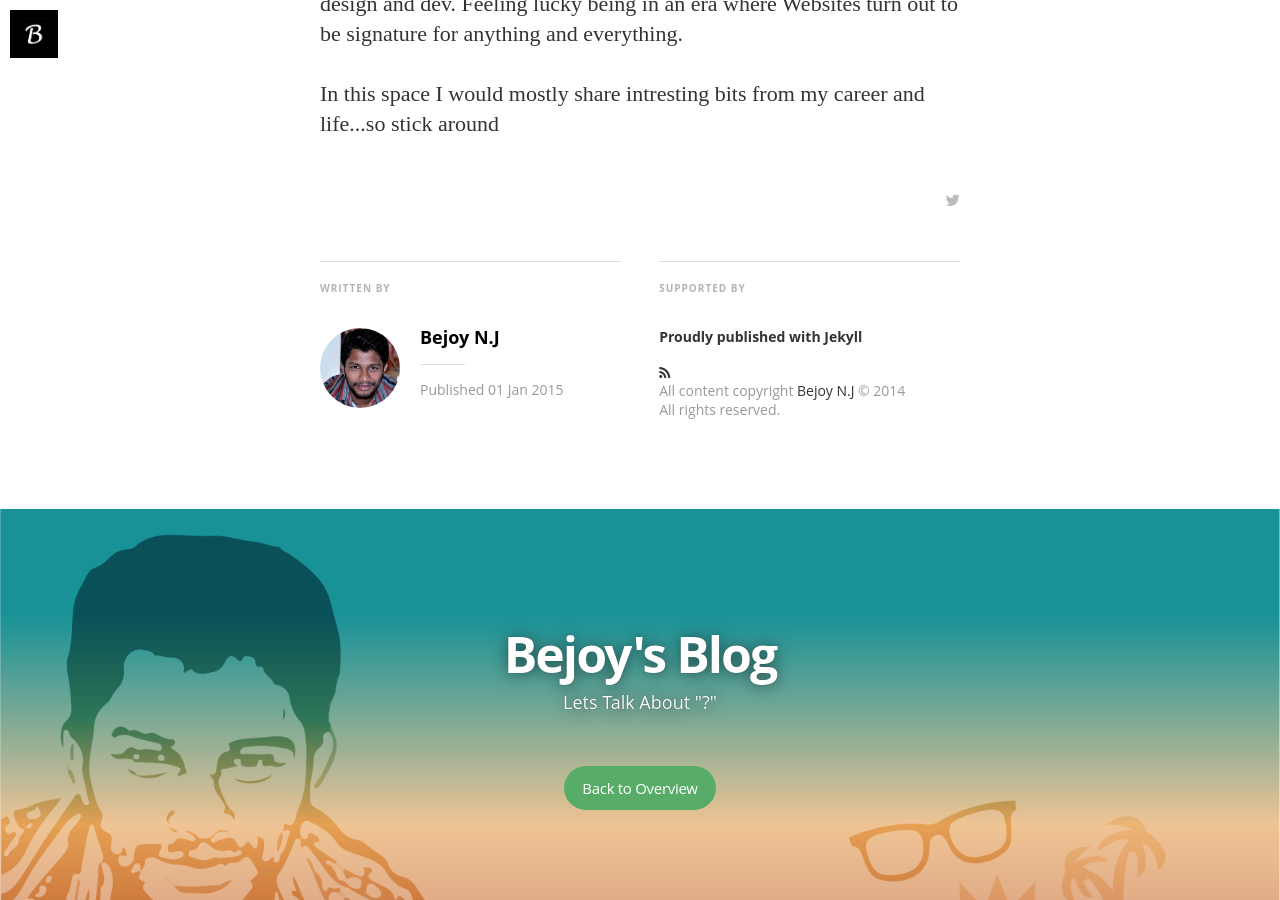
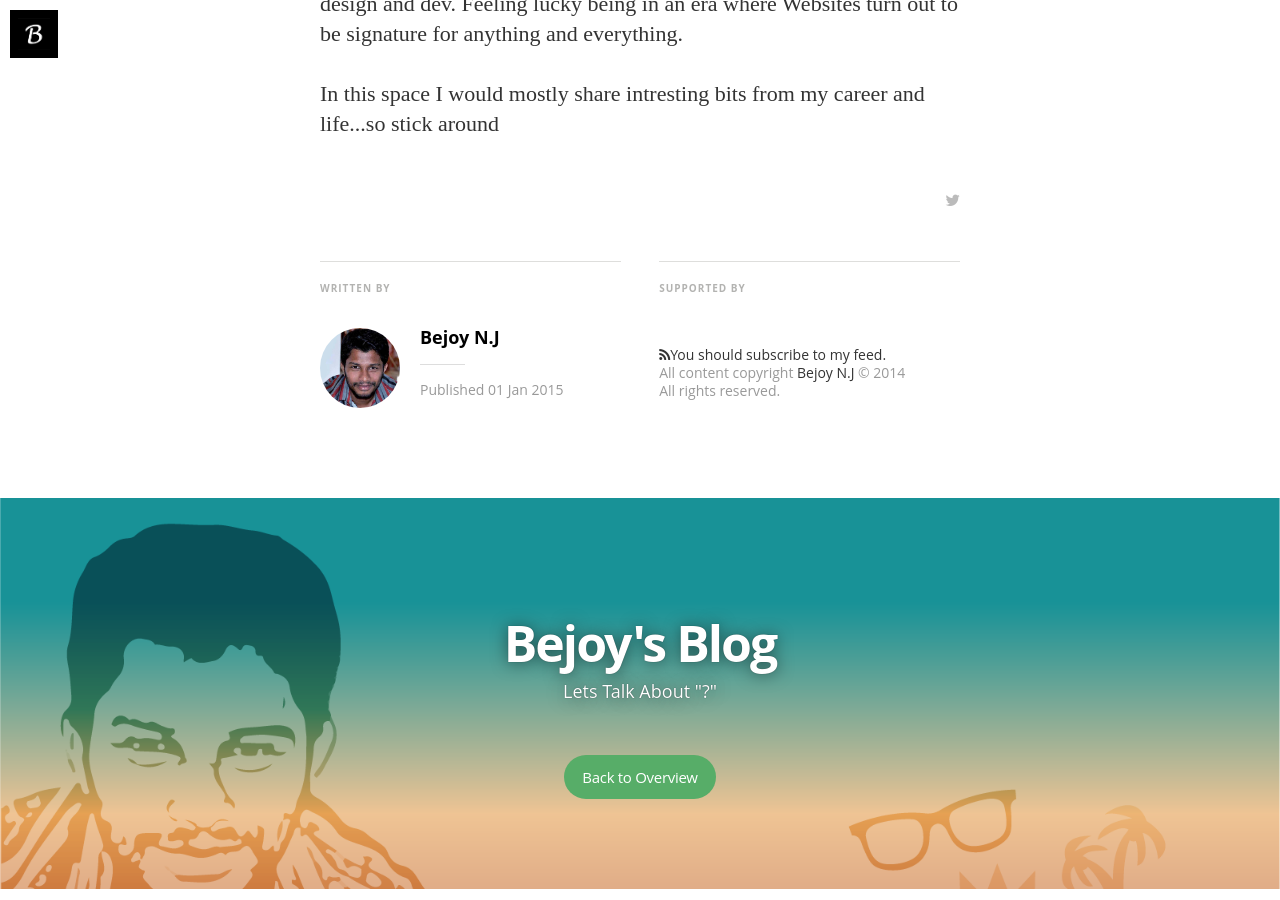
Before and after one commit to Bejoynj/bejoynj.github.io, a Jekyll site: the page built from _posts/2015-01-01-Happy-New-Year.markdown, in a window 1280 px wide and 900 px high, scrolled down 2115 px. Built offline with Jekyll 4.4.1, drawn with Linux system fonts in a browser that asks for light colours; nearby versions of some CDN libraries; some web fonts are replaced; Markdown is read by kramdown in place of the engine named in the settings.

Commit message:
post_layout

```diff
--- a/_layouts/post.html
+++ b/_layouts/post.html
@@ -77,8 +77,8 @@
           <div class="isRight">
             <h5 class="index-headline featured"><span>Supported by</span></h5>
             <footer class="site-footer">
-              <section class="poweredby">Proudly published with <a href="http://jekyllrb.com"> Jekyll</a></section>
-              <a class="subscribe" href="{{ "/feed.xml" | prepend: site.baseurl }}"> <span class="tooltip"> <i class="fa fa-rss"></i> <!--You should subscribe to my feed.--></span></a>
+              <section class="poweredby"> <!--Proudly published with <a href="http://jekyllrb.com"> Jekyll</a>--></section>
+              <a class="subscribe" href="{{ "/feed.xml" | prepend: site.baseurl }}"> <span class="tooltip"> <i class="fa fa-rss"></i>You should subscribe to my feed.</span></a>
               <div class="inner">
                 <section class="copyright">All content copyright <a href="{{@blog.url}}/">{{site.author}}</a> &copy; 2014<br>All rights reserved.</section>
               </div>
```
